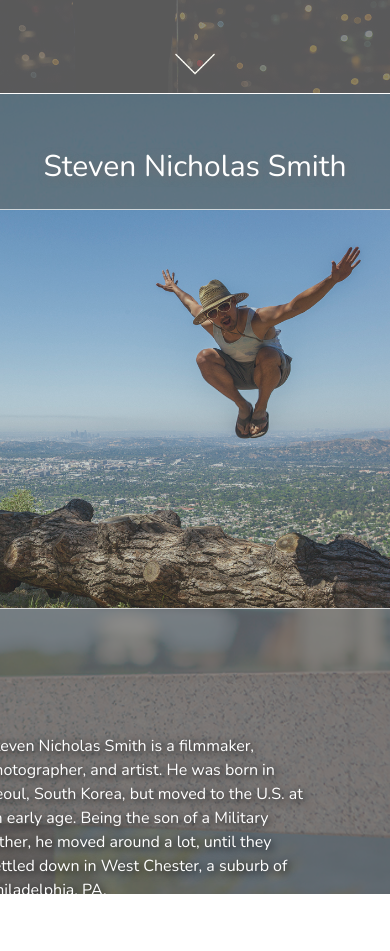
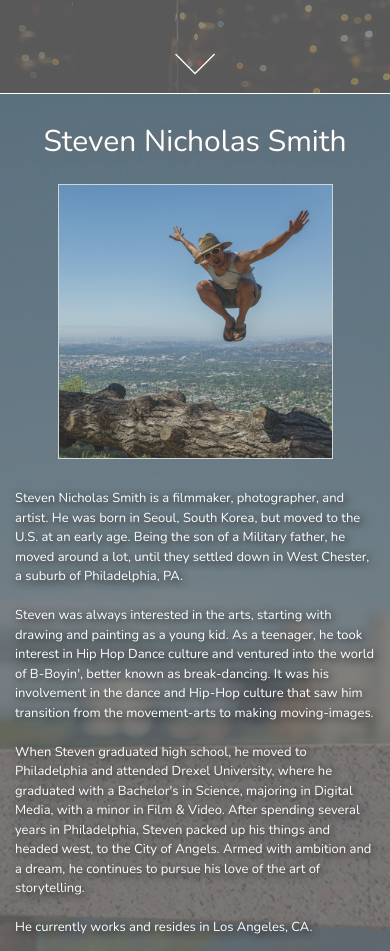
Before and after one commit to mikeheiser9/steve-smith-videographer, a website: page app/public/index.html in a window 390 px wide. Shown: the part 992-1943 px from the top of the page. Before the commit the page ends 1886 px from the top, so only its background shows below. Drawn offline with nearby package versions, Linux system fonts and the light colour scheme; a web font is replaced by a local one.

Commit message:
next done draft

```diff
--- a/app/public/index.html
+++ b/app/public/index.html
@@ -127,7 +127,7 @@
             </a>
             <div class="contact-cont" id="about">
                 <div class="row">
-                <div class="col-sm-12 col-md-12 col-lg-6">
+                <div class="col-xs-12 col-sm-12 col-md-6 col-lg-6">
                 <div class="name-container">
                     <p class="name">Steven Nicholas Smith</p>
                 </div>
@@ -135,7 +135,7 @@
                         <img src="./images/AboutMePic.jpg" alt="sns" class="about-me-img">
                     </div>
                 </div>
-                <div class="col-sm-12 col-md-12 col-lg-6">
+                <div class="col-xs-12 col-sm-12 col-md-6 col-lg-6">
                     <div class="bio-cont">
                         <p class="bio">Steven Nicholas Smith is a filmmaker, photographer, and artist. He was born in Seoul, South Korea, but moved to the U.S. at an early age. Being the son of a Military father, he moved around a lot, until they settled down in West Chester, a suburb of Philadelphia, PA.
                         <br><br>
@@ -151,6 +151,7 @@
                             <a href="https://www.instagram.com/synematic/" target="_blank" class="btm-link-social"><img src="./images/instagram.png" alt="instagram" class="social-icon-btm"></a>
                             <a href="https://www.facebook.com/Synematic/" target="_blank" class="btm-link-social"><img src="./images/facebook.png" alt="fb" class="social-icon-btm"></a>
                             <a href="mailto:StevenNSmith8@gmail.com?Subject=Hello%20Steve" target="_top" class="btm-link-social"><img src="./images/envelope.png" alt="email" class="social-icon-btm"></a>
+                            <a href="https://www.imdb.com/name/nm4248866/" target="_top" class="btm-link-social"><img src="./images/imdb.png" alt="imdb" class="social-icon-btm" id="imdbIcon"></a>
                          </div>
                     </div>
                 </div>
--- a/app/public/style.css
+++ b/app/public/style.css
@@ -669,6 +669,10 @@ a.play:visited {
     border: 1px solid white;
 }
 
+#imdbIcon {
+    max-width: 60px;
+}
+
 @media (max-width: 1360px) {
     .nav-link-side {
         margin-left: -5px;
@@ -720,6 +724,13 @@ a.play:visited {
     }
 }
 
+@media (max-width: 1158px) {
+    .bio {
+        font-size: 14px;
+        padding-top: 150px;
+    }
+}
+
 @media (max-width: 1099px) {
     .nav-link-side {
         margin-left: -18px;
@@ -740,6 +751,12 @@ a.play:visited {
         margin-left: 630px;
     }
 
+}
+
+@media (max-width: 1030px) {
+    .bio {
+        padding-right: 25px;
+    }
 }
 
 @media (max-width: 1024px) {
@@ -795,7 +812,10 @@ a.play:visited {
     .about-holder {
         text-align: center;
         margin-top: 20px;
+        float: left;
+        margin-left: 30px;
     }
+
     .contact-cont::after{
         background-position: center;
     }
@@ -804,6 +824,8 @@ a.play:visited {
     }
     .name {
         font-size: 30px;
+        text-align: left;
+        padding-left: 30px;
     }
     .about {
         font-size: 18px;
@@ -813,6 +835,21 @@ a.play:visited {
     }
     .view-reel-cont::after {
         background-position: center;
+    }
+    .about-me-img {
+        max-width: 300px;
+        margin-top: 16px;
+    }
+    .bio {
+        font-size: 14px;
+        padding-top: 130px;
+        margin-left: -125px;
+    }
+    .contact-cont {
+        height: 680px;
+    }
+    .social-icon-btm-cont {
+        padding-top: 15px;
     }
 }
 
@@ -855,6 +892,12 @@ a.play:visited {
     #innerPhotoTxt {
         margin-left: 500px;
     }
+    .bio {
+        margin-left: -90px;
+    }
+    .about-me-img {
+        margin-top: 32px;
+    }
 }
 
 @media (max-width: 820px) {
@@ -863,6 +906,11 @@ a.play:visited {
     }
     #innerPhotoTxt {
         margin-left: 400px;
+    }
+    .bio {
+        font-size: 13px;
+        padding-top: 130px;
+        margin-left: -40px;
     }
 }
 
@@ -881,15 +929,43 @@ a.play:visited {
     }
 }
 
+@media (max-width: 767px) {
+    .name {
+        text-align: center;
+        padding-left: 0;
+        margin-top: -25px;
+    }
+    .about-holder {
+        float: none;
+        margin-left: 0;
+    }
+    .about-me-img {
+        margin-top: 0;
+    }
+    .bio {
+        padding-left: 30px;
+        padding-right: 30px;
+        margin-left: 0;
+        padding-top: 30px;
+    }
+    .contact-cont {
+        height: 850px;
+    }
+    .social-icon-btm-cont {
+        padding-top: 0px;
+    }
+    .social-icon-btm {
+        padding-top: 20px;
+    }
+}
+
 @media (max-width: 720px) {
-    @media (max-width: 885px) {
         #photoCircle {
             margin-left: 250px;
         }
         #innerPhotoTxt {
             margin-left: 350px;
         }
-    }
 }
 
 @media (max-width: 685px) {
@@ -942,6 +1018,18 @@ a.play:visited {
     }
     .photo-cont::after {
         background-position: center;
+    }
+}
+
+@media (max-width: 540px) {
+    .about-me-img {
+        max-width: 275px;
+    }
+}
+
+@media (max-width: 500px) {
+    .contact-cont {
+        height: 900px;
     }
 }
 
@@ -998,6 +1086,13 @@ a.play:visited {
     a.play, a.play:visited {
         margin-left: 180px;
     }
+    .social-icon-btm {
+        padding-top: 0px;
+    }
+    .contact-cont {
+        height: 950px;
+    }
+
 }
 
 @media (max-width: 360px) {
@@ -1018,4 +1113,8 @@ a.play:visited {
     a.play, a.play:visited {
         margin-left: 155px;
     }
+
+    .contact-cont {
+        height: 985px;
+    }
 }
```
Also changed, not shown: app/public/images/imdb.png (added).
